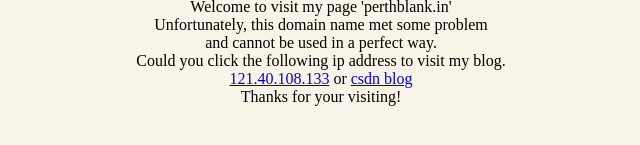
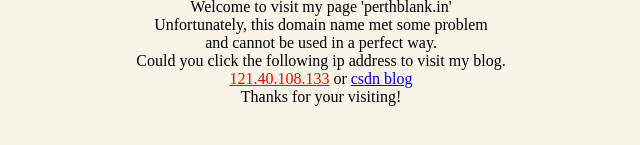
Before and after one commit to perthblank/perthblank.github.io, a plain HTML site: page index.html in a window 1280 px wide. In both pictures the pointer is over the link "121.40.108.133". Shown: the part 227-372 px from the top of the page, without its empty margins (319-959 px from the left). Drawn offline with Linux system fonts and the light colour scheme.

Commit message:
2015/3/20

```diff
--- a/index.html
+++ b/index.html
@@ -1,5 +1,10 @@
 
 <html>
+
+<style type="text/css">
+a:hover{color:red;}
+
+</style>
 
 <body style="background:#f8f4e7">
 <center>
```
